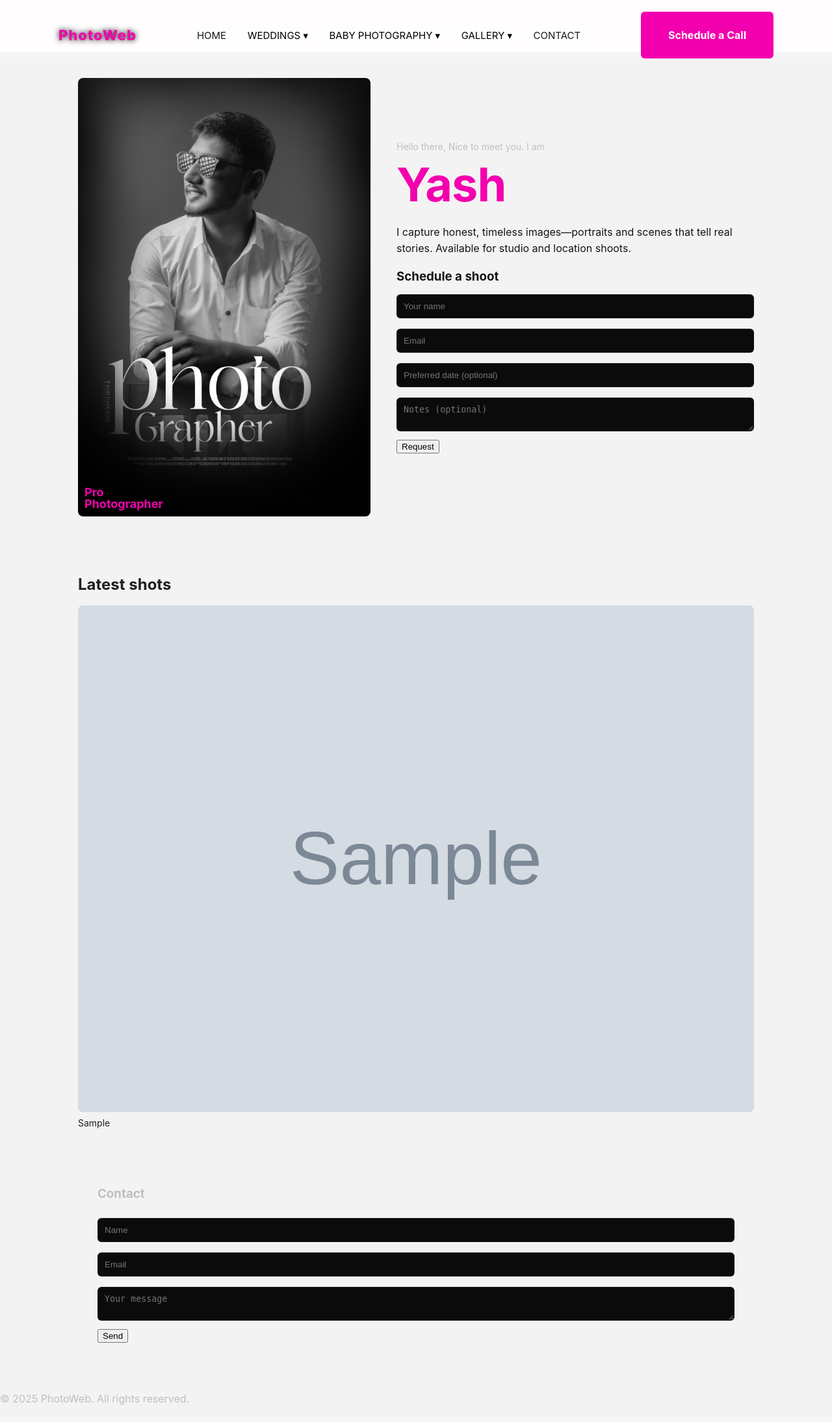
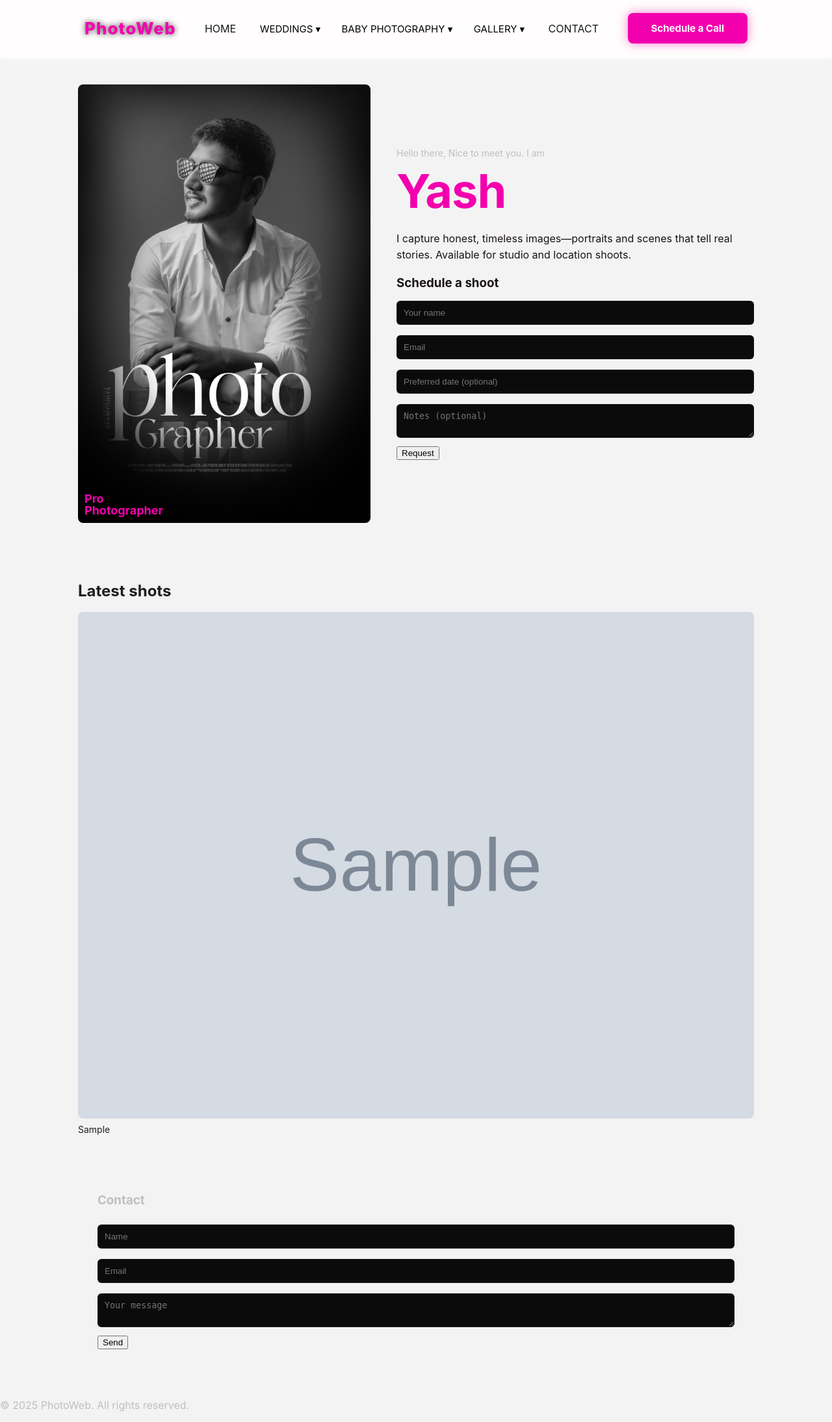
Before and after one commit to AdityaGaikwad6430/Photo-web, a Flask app: page / in a window 1280 px wide. Shown: the whole page at 65% size. Before the commit the page ends 2163 px from the top, so only its background shows below. Run offline with Flask 3, Linux system fonts and the light colour scheme; tables that the repository leaves empty hold one stand-in row (values such as "Sample post"); grey boxes marked "Sample" are stand-in pictures.

Commit message:
Files updated

```diff
--- a/static/style.css
+++ b/static/style.css
@@ -23,16 +26,16 @@ body {
   padding: 30px;
 }
 
-/* Header */
+/* HEADER */
 .site-header {
-  height: 80px;
+  height: 90px;
   background: rgba(255, 255, 255, 0.95);
   border-bottom: 1px solid rgba(255, 255, 255, 0.05);
   position: sticky;
   top: 0;
   z-index: 1000;
   backdrop-filter: blur(10px);
-  box-shadow: 0 0 15px rgba(222, 222, 222, 0.3); /* subtle magenta glow */
+  box-shadow: 0 0 20px rgba(222, 222, 222, 0.3);
   transition: box-shadow 0.3s ease, background 0.3s ease;
 }
 
@@ -45,15 +48,15 @@ body {
   display: flex;
   align-items: center;
   justify-content: space-between;
-  padding: 18px 0;
+  padding: 20px 40px;
 }
 
 .logo {
   color: var(--accent);
   font-weight: 800;
-  font-size: 22px;
+  font-size: 26px;
   letter-spacing: 1px;
-  text-shadow: 0 0 10px rgb(0, 0, 0);
+  text-shadow: 0 0 10px rgb(68, 68, 68);
   transition: text-shadow 0.3s ease, transform 0.3s ease;
 }
 
@@ -65,8 +68,8 @@ body {
 .main-nav a {
   color: #191818;
   text-decoration: none;
-  margin: 0 14px;
-  font-size: 15px;
+  margin: 0 18px;
+  font-size: 16px;
   transition: var(--transition);
 }
 
@@ -77,33 +80,35 @@ body {
 
 .btn.schedule {
   background: var(--accent);
-  position: sticky;
-  top: 0;
   color: #fff;
-  padding: 26px 42px;
-  border-radius: 6px;
+  padding: 14px 36px;
+  border-radius: 8px;
   text-decoration: none;
   font-weight: 700;
-  transition: background 0.3s ease, box-shadow 0.3s ease;
+  font-size: 15px;
+  transition: background 0.3s ease, box-shadow 0.3s ease, transform 0.2s ease;
+  box-shadow: 0 0 15px rgba(243, 0, 174, 0.5);
 }
 
 .btn.schedule:hover {
   background: #ff00aa87;
-  box-shadow: 0 0 15px 8px rgba(214, 2, 154, 0.776);
+  box-shadow: 0 0 18px 6px rgba(214, 2, 154, 0.776);
   transform: scale(1.05);
 }
 
-/* Hero */
+/* HERO */
 .hero {
   display: flex;
   gap: 40px;
   align-items: center;
   padding-top: 40px;
 }
+
 .hero-left {
   position: relative;
   width: 45%;
 }
+
 .profile-photo {
   width: 100%;
   height: auto;
@@ -137,49 +151,79 @@ body {
   letter-spacing: -1px;
   transition: var(--transition);
 }
-.bio { color: #1a1313; line-height: 1.6; max-width: 700px; }
 
-/* Schedule form */
-.schedule-form input, .schedule-form textarea {
+.bio {
+  color: #1a1313;
+  line-height: 1.6;
+  max-width: 700px;
+}
+
+/* SCHEDULE FORM */
+.schedule-form input,
+.schedule-form textarea {
   width: 100%;
   padding: 10px;
   margin: 8px 0;
   background: #0b0b0b;
-  border: 1px solid rgba(255,255,255,0.04);
+  border: 1px solid rgba(255, 255, 255, 0.04);
   color: var(--muted);
   border-radius: 6px;
   resize: vertical;
   transition: var(--transition);
 }
-.schedule-form input:focus, .schedule-form textarea:focus {
+
+.schedule-form input:focus,
+.schedule-form textarea:focus {
   border-color: var(--accent);
   box-shadow: 0 0 6px var(--accent);
 }
-.schedule-form h3 { color: #191414; margin-bottom: 8px; }
 
-/* Gallery */
-.gallery { padding-top: 40px; }
-.gallery h2 { color: #1f1f1f; margin-bottom: 18px; }
+.schedule-form h3 {
+  color: #191414;
+  margin-bottom: 8px;
+}
+
+/* GALLERY */
+.gallery {
+  padding-top: 40px;
+}
+
+.gallery h2 {
+  color: #1f1f1f;
+  margin-bottom: 18px;
+}
+
 .shots-grid {
   display: grid;
   grid-template-columns: repeat(auto-fit, minmax(220px, 1fr));
   gap: 16px;
 }
+
 .shot-card img {
   width: 100%;
   border-radius: 8px;
   display: block;
   transition: var(--transition);
 }
+
 .shot-card img:hover {
   transform: scale(1.05);
   box-shadow: 0 0 10px var(--accent);
 }
-.shot-caption { margin-top: 8px; color: #231e1e; font-size: 14px; }
 
-/* Contact form */
-.contact { margin-top: 40px; }
-.contact input, .contact textarea {
+.shot-caption {
+  margin-top: 8px;
+  color: #231e1e;
+  font-size: 14px;
+}
+
+/* CONTACT FORM */
+.contact {
+  margin-top: 40px;
+}
+
+.contact input,
+.contact textarea {
   width: 100%;
   padding: 10px;
   margin: 8px 0;
```
Also changed, not shown: other parts of static/style.css (+82 -23 lines).
